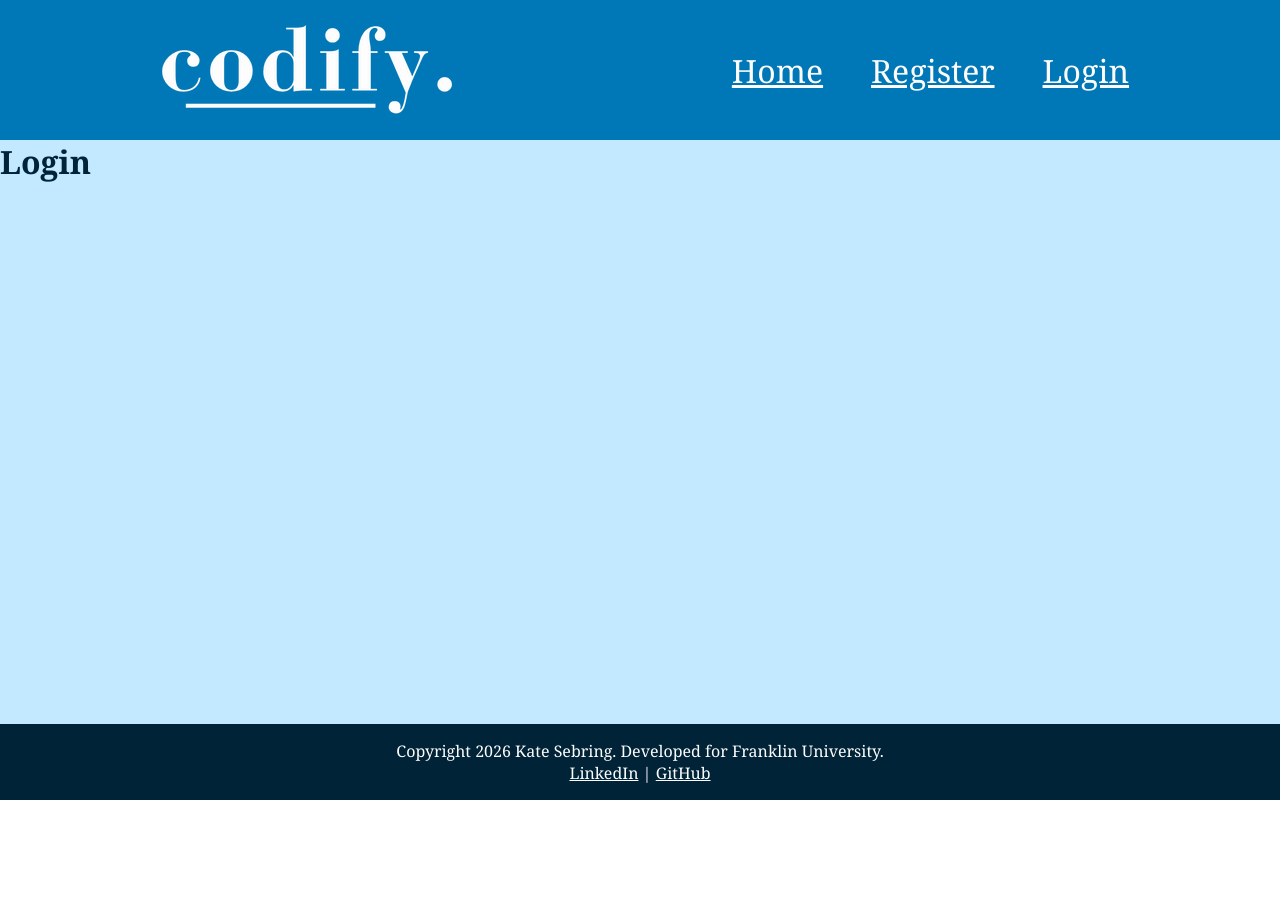
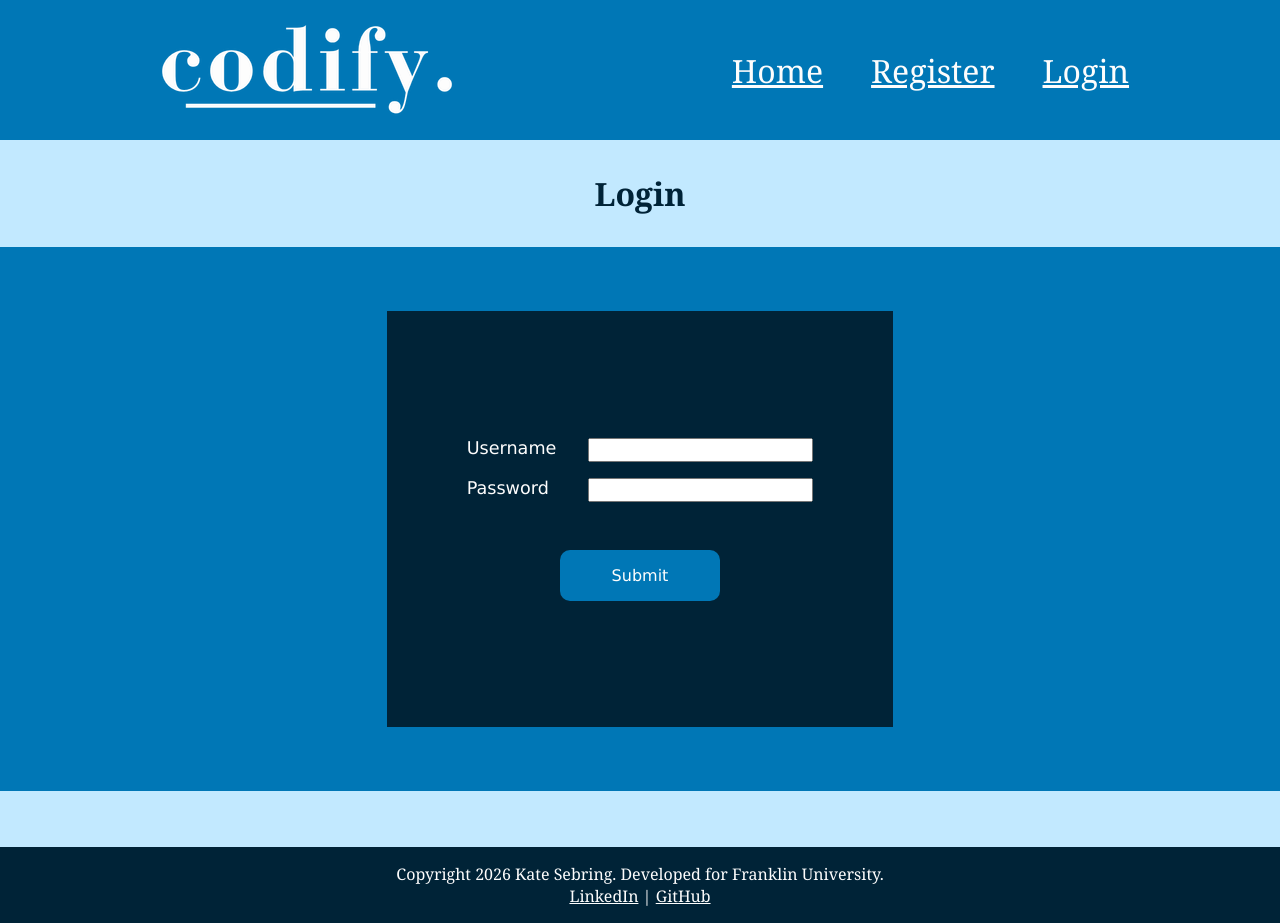
Before and after one commit to KateSebring/Codify, a React app in the folder frontend/: page /login in a window 1280 px wide. Before the commit the page ends 800 px from the top, so only its background shows below. Built offline with nearby package versions, Linux system fonts and the light colour scheme; the HTML template or start-up script is replaced by a standard one.

Commit message:
Set up layout for login form

```diff
--- /dev/null
+++ b/frontend/src/css/Login.module.css
@@ -0,0 +1,44 @@
+.header {
+    color: #002337;
+    margin: 2rem;
+    text-align: center;
+}
+
+.loginFormSection {
+    min-height: 26rem;
+    background-color: #0077b6;
+    padding: 4rem;
+    margin-bottom: 3.5rem;
+    display: flex;
+    justify-content: center;
+    color: #fdfdfd;
+}
+
+.loginForm {
+    background-color: #002337;
+    display: flex;
+    flex-direction: column;
+    justify-content: center;
+    gap: 1rem;
+    padding: 5rem;
+}
+
+.formOption {
+    display: flex;
+    gap: 2rem;
+    justify-content: space-between;
+}
+
+.submitForm {
+    border: none;
+    width: 10rem;
+    padding: 1rem;
+    background-color: #0077b6;
+    color: #fdfdfd;
+    font-size: 1rem;
+    cursor: pointer;
+    border-radius: 10px;
+    margin: auto;
+    margin-top: 2rem;
+    font-family: 'Lucida Sans';
+}
--- a/frontend/src/pages/Login.jsx
+++ b/frontend/src/pages/Login.jsx
@@ -1,11 +1,28 @@
 import Header from '../components/Header';
 import Footer from '../components/Footer';
-
+import styles from '../css/Login.module.css'
 function Login() {
     return(
         <>
     <       Header />
-            <h1>Login</h1>
+            <h1 className={styles.header}>Login</h1>
+            <section className={styles.loginFormSection}>
+                <form className={styles.loginForm}>
+                    <div className={styles.formOption}>
+                        <label for='username'>Username</label>
+                        <input type='text' id='username' name='username'></input>
+                    </div>
+
+                    <div className={styles.formOption}>
+                        <label for='password'>Password</label>
+                        <input type='password' id='password' name='password'></input>
+                    </div>
+
+                    <div className={styles.formOption}>
+                        <input type='button' className={styles.submitForm} value='Submit'></input>
+                    </div>
+                </form>
+            </section>
             <Footer />
         </>
     )
```
